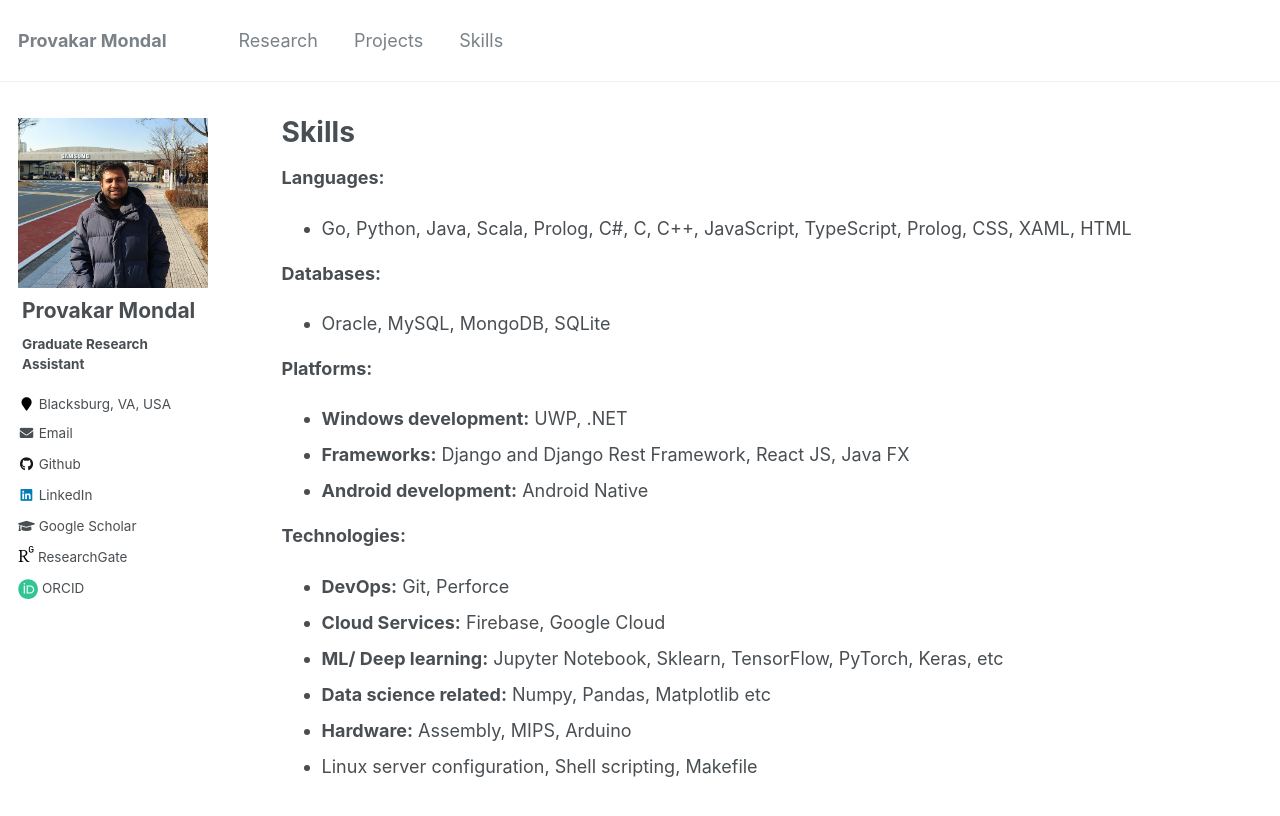
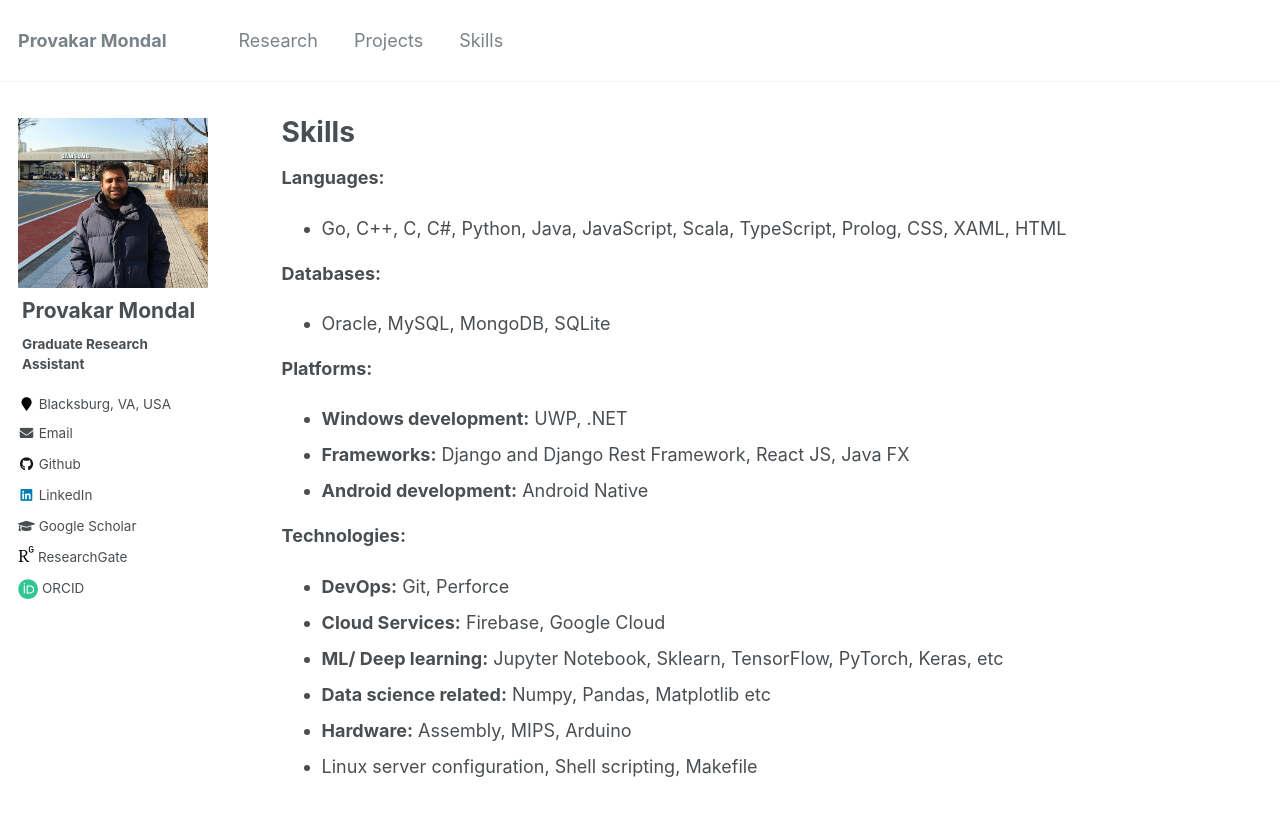
Before and after one commit to surzoprovakar/surzoprovakar.github.io, a Jekyll site: the page built from _pages/skills.md, in a window 1280 px wide and 996 px high. Shown: the top 816 px of the window. Built offline with Jekyll 4.4.1, drawn with Linux system fonts in a browser that asks for light colours.

Commit message:
update programming languages

```diff
--- a/_pages/skills.md
+++ b/_pages/skills.md
@@ -6,7 +6,7 @@ author_profile: true
 ---
 
 **Languages:**
-- Go, Python, Java, Scala, Prolog, C#, C, C++, JavaScript, TypeScript, Prolog, CSS, XAML, HTML
+- Go, C++, C, C#, Python, Java, JavaScript, Scala, TypeScript, Prolog, CSS, XAML, HTML
 
 **Databases:**
 - Oracle, MySQL, MongoDB, SQLite
```
